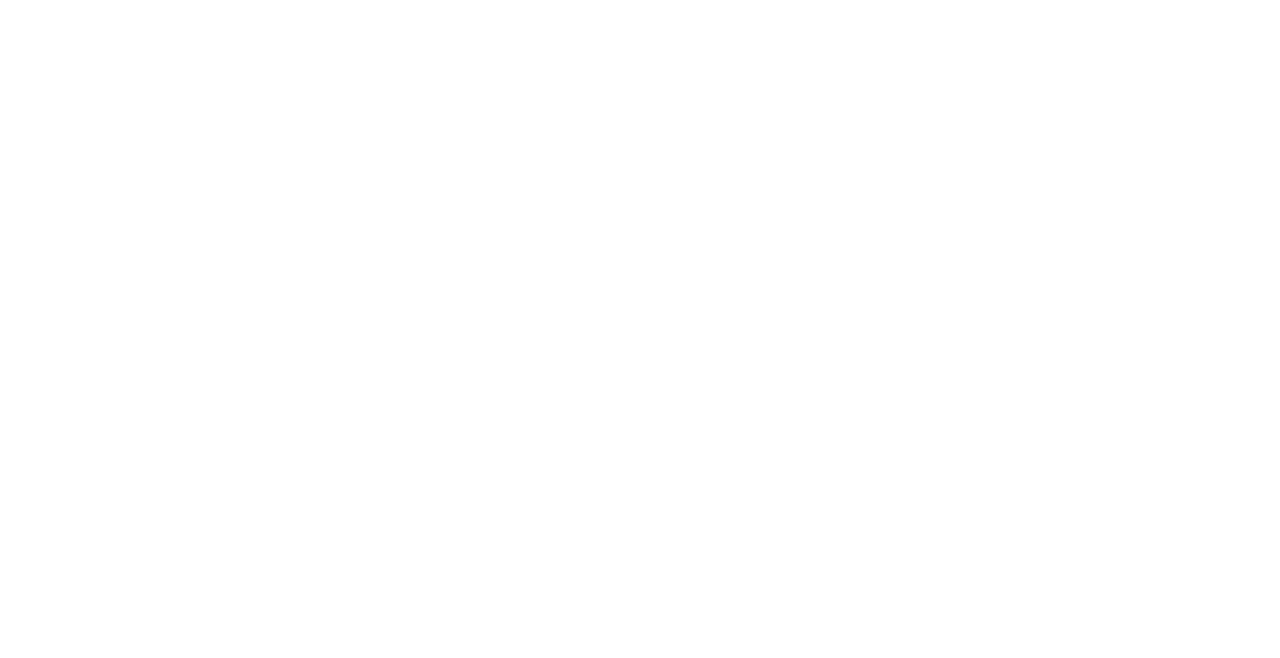
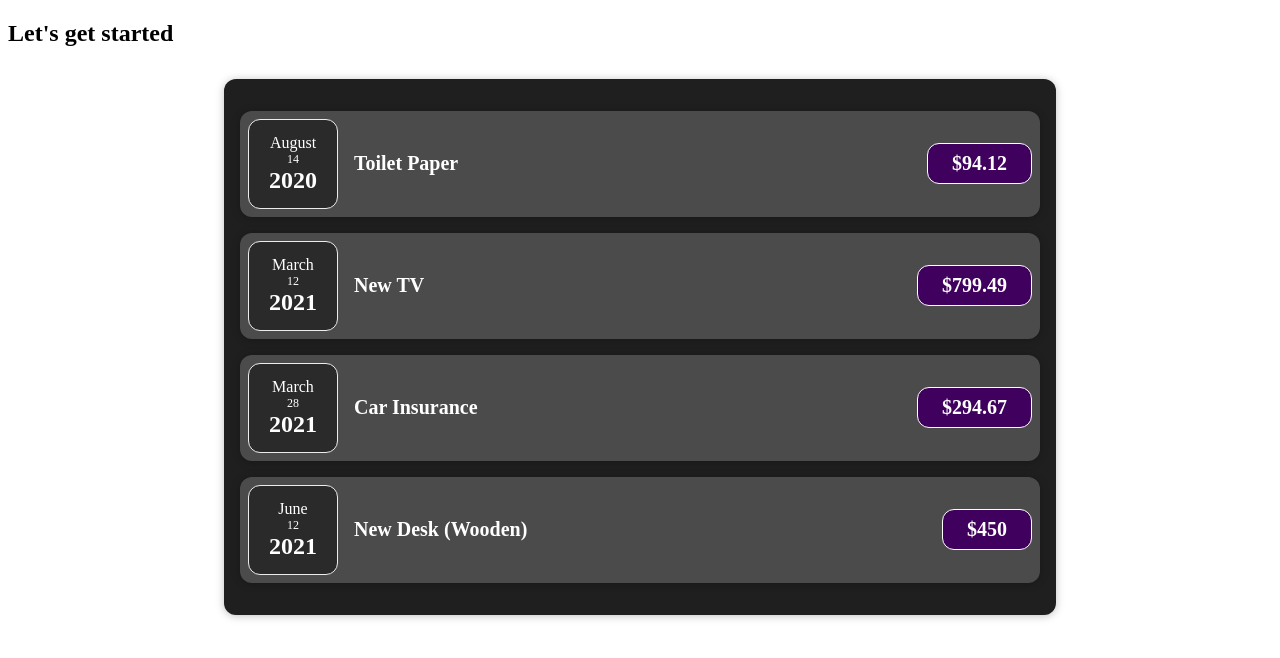
Before and after one commit to ekfaktldk11/React_course, a React (Create React App) app in the folder ReactCourseApp/project1/: page / in a window 1280 px wide. Shown: the top 658 px of the page. Built offline with nearby package versions, Linux system fonts and the light colour scheme.

Commit message:
section3 done

```diff
--- a/ReactCourseApp/project1/src/App.js
+++ b/ReactCourseApp/project1/src/App.js
@@ -1,5 +1,6 @@
-import Expenses from './components/Expenses';
-function App() {
+//import React from 'react';
+import Expenses from './components/Expenses/Expenses';
+const App = () => {
   const expenses = [
     {
       id: 'e1',
@@ -29,9 +30,23 @@
 
   return (
     <div>
+      <h2>Let's get started</h2>
       <Expenses items={expenses}/>
     </div>
   )
+  /*
+    위 return code의 JSX code를 길게 풀어내면... -> JSX's Alternatives
+    React.createElement()의 parameter는 -> //(html-element, element's attributes, ...elements you'll create)
+    return React.createElement(
+      'div',
+      {},
+      React.createElement('h2', {}, "Let's get started"),
+      React.createElement(Expenses, {items: expenses})
+    );
+
+    -> 이게 JSX code 밑에서 동작하여 자동으로 JSX to built in code로 번역을 시켜줌
+    -> 위 처럼 번역되고, return 갑을 두개 이상할수 없기에 두개 이상의 JSX tag는 하나의 JSX tag로 감싸줘야함(A wrapper)
+  */
 }
 
 export default App;
--- a/ReactCourseApp/project1/src/components/Card.js
+++ /dev/null
@@ -1,9 +0,0 @@
-// card mean such a container
-import { Children } from 'react';
-import './Card.css'
-
-const Card = (props) => {
-  return <div className='card'>{props.Children}</div>;
-}
-
-export default Card;
--- a/ReactCourseApp/project1/src/components/ExpenseItem.js
+++ b/ReactCourseApp/project1/src/components/Expenses/ExpenseItem.js
@@ -1,5 +1,5 @@
 import ExpenseDate from './ExpenseDate';
-import Card from './Card';
+import Card from '../UI/Card';
 import './ExpenseItem.css';
 
 //expense : 비용
--- a/ReactCourseApp/project1/src/components/Expenses.js
+++ b/ReactCourseApp/project1/src/components/Expenses/Expenses.js
@@ -1,8 +1,9 @@
 import ExpenseItem from './ExpenseItem';
-
+import Card from '../UI/Card';
+import './Expenses.css'
 const Expenses = (props) => {
   return (
-    <div className="expenses">
+    <Card className="expenses">
       <ExpenseItem
         title={props.items[0].title}
         amount={props.items[0].amount}
@@ -23,7 +24,7 @@
         amount={props.items[3].amount}
         date={props.items[3].date}
       />
-    </div>
+    </Card>
   );
 };
 
--- /dev/null
+++ b/ReactCourseApp/project1/src/components/UI/Card.js
@@ -0,0 +1,10 @@
+// card mean such a container
+import './Card.css'
+
+const Card = (props) => {
+  const classes = 'card ' + props.className;
+
+  return <div className={classes}>{props.children}</div>;
+}
+
+export default Card;
```
Also changed, not shown: ReactCourseApp/project1/src/components/Expenses/ExpenseDate.css (renamed from ReactCourseApp/project1/src/components/ExpenseDate.css), ReactCourseApp/project1/src/components/Expenses/ExpenseDate.js (renamed from ReactCourseApp/project1/src/components/ExpenseDate.js), ReactCourseApp/project1/src/components/Expenses/ExpenseItem.css (renamed from ReactCourseApp/project1/src/components/ExpenseItem.css), ReactCourseApp/project1/src/components/Expenses/Expenses.css (renamed from ReactCourseApp/project1/src/components/Expenses.css), ReactCourseApp/project1/src/components/UI/Card.css (renamed from ReactCourseApp/project1/src/components/Card.css), 1 other file (tests, documents, lock files or other folders).
